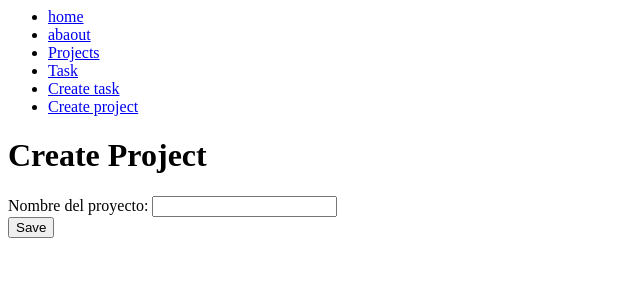
After one commit to Gamer-red/Django, a Django app: page /create_project/ in a window 1280 px wide. The commit adds this page. Shown: the top 300 px of the page, without its empty margins (0-640 px from the left). Run offline with Django 5.2, Linux system fonts and the light colour scheme.

Commit message:
mas avances del tutorial

```diff
--- a/myapp/forms.py
+++ b/myapp/forms.py
@@ -3,3 +3,7 @@ from django import forms
 class CreateNewTask(forms.Form):
     title = forms.CharField(label="Título de tarea", max_length=200)
     description = forms.CharField(label="Descripcion de la tarea",widget=forms.Textarea)
+
+class CreateNewProject(forms.Form):
+    name = forms.CharField(label = "Nombre del proyecto",
+                           max_length=200)
--- a/myapp/templates/base.html
+++ b/myapp/templates/base.html
@@ -15,6 +15,9 @@
         <li>
             <a href="/create_task">Create task</a>
         </li>
+        <li>
+            <a href="/create_project">Create project</a>
+        </li>
     </ul>
 </nav>
 {% block contend%}
--- /dev/null
+++ b/myapp/templates/create_project.html
@@ -0,0 +1,12 @@
+{% extends 'base.html' %}
+{% block contend %}
+    <h1>Create Project</h1>
+
+    <form method="POST">
+        {% csrf_token %}
+        {{form}}
+        <button>
+            Save
+        </button>
+    </form>
+{% endblock %}
--- a/myapp/url.py
+++ b/myapp/url.py
@@ -6,5 +6,6 @@ urlpatterns = [
     path('hello/<str:username>', views.hello),
     path('projects/', views.projects),
     path('tasks/', views.tasks),
-    path('create_task/', views.create_task)
+    path('create_task/', views.create_task),
+    path ('create_project/',views.create_project)
 ]
--- a/myapp/views.py
+++ b/myapp/views.py
@@ -1,7 +1,7 @@
 from django.shortcuts import render, redirect
 from django.http import HttpResponse
-from .models import project, Task  # Importar con mayúscula correcta
-from .forms import CreateNewTask
+from .models import project, Task # Importar con mayúscula correcta
+from .forms import CreateNewTask,CreateNewProject
 
 def index(request):
     title = 'Django course'
@@ -44,3 +44,16 @@ def create_task(request):
         form = CreateNewTask()
 
     return render(request, 'create_task.html', {'form': form})
+
+def create_project(request):
+   if request.method == 'GET':
+       return render(request, 'create_project.html',{
+           'form': CreateNewProject()
+       })
+   else:
+       print(request.POST)
+       projects = project.objects.create(name=request.POST["name"])
+       print(projects)
+       return render(request,'create_project.html',{
+           'form': CreateNewProject()
+       })
```
Also changed, not shown: db.sqlite3.
